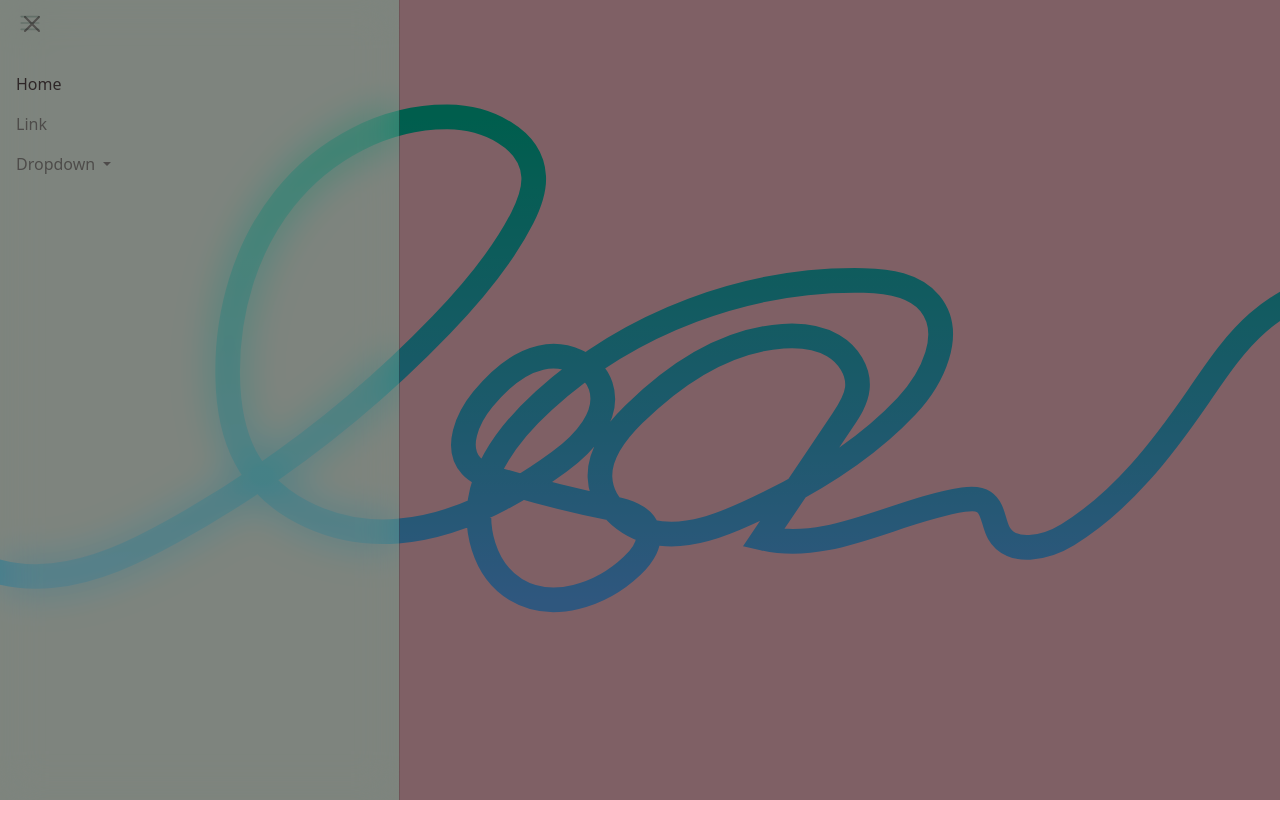
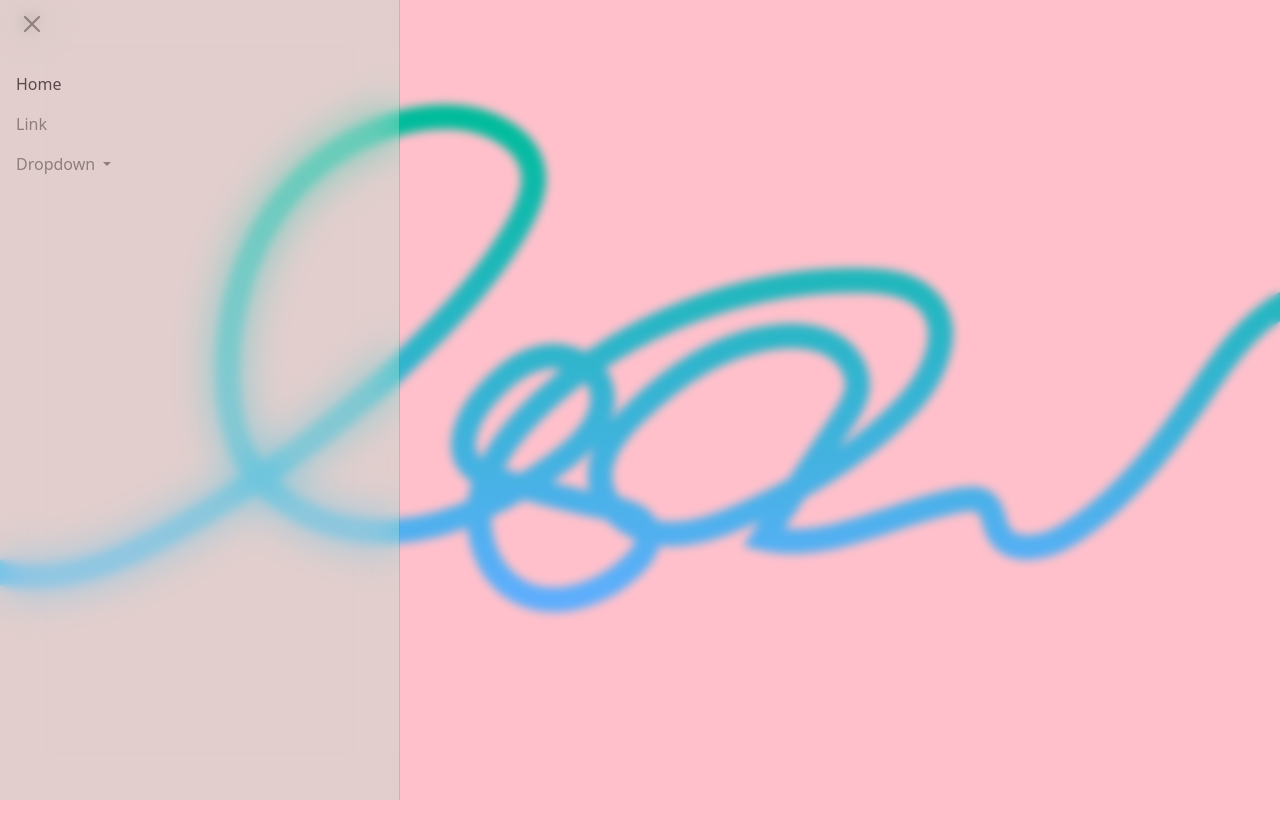
Before and after one commit to st-patrick/the-library, a plain HTML site: page signature-clear.html in a window 1280 px wide. Both pictures are taken after a click on the button 30 px from the left and 21 px from the top of the page. Drawn offline with nearby package versions, Linux system fonts and the light colour scheme.

Commit message:
beautiful double blur

```diff
--- a/signature-clear.html
+++ b/signature-clear.html
@@ -5,6 +5,19 @@
     <meta name="viewport" content="width=device-width, initial-scale=1">
     <title>Signature</title>
     <link href="https://cdn.jsdelivr.net/npm/bootstrap@5.2.0/dist/css/bootstrap.min.css" rel="stylesheet" integrity="sha384-gH2yIJqKdNHPEq0n4Mqa/HGKIhSkIHeL5AyhkYV8i59U5AR6csBvApHHNl/vI1Bx" crossorigin="anonymous">
+
+    <style>
+        .offcanvas-backdrop.show {
+            opacity: 1;
+            backdrop-filter: blur(5px);
+            background-color: #ffffff22;
+        }
+
+        .offcanvas-backdrop.fade {
+            opacity: 1;
+            background-color: #ffffff00;
+        }
+    </style>
 </head>
 <body style="background-color: pink;">
 
```
